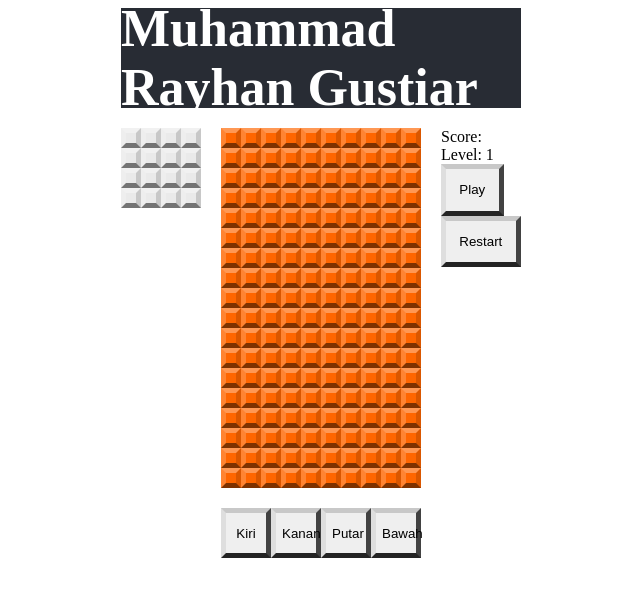
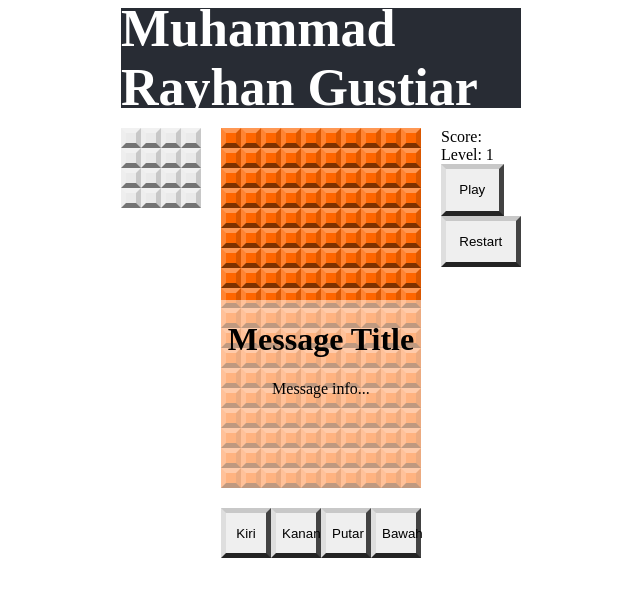
Before and after one commit to dedotikea/Tetris, a React (Vite) app: page / in a window 1280 px wide. Shown: the top 596 px of the page, without its empty margins (319-959 px from the left). Built offline with nearby package versions, Linux system fonts and the light colour scheme.

Commit message:
add message log

```diff
--- a/src/App.jsx
+++ b/src/App.jsx
@@ -2,6 +2,7 @@
 import './App.css'
 import Controls from './components/Controls'
 import GridBoard from './components/GridBoard'
+import MessagePopup from './components/MessagePopup'
 import NextBlock from './components/NextBlock'
 import ScoreBoard from './components/ScoreBoard'
 
@@ -16,6 +17,7 @@
       <NextBlock></NextBlock>
       <ScoreBoard></ScoreBoard>
       <Controls></Controls>
+      <MessagePopup></MessagePopup>
     </div>
   )
 }
--- /dev/null
+++ b/src/components/MessagePopup.jsx
@@ -0,0 +1,12 @@
+import React from 'react'
+
+const MessagePopup = (props) => {
+    return (
+        <div className='message-popup'>
+            <h1>Message Title</h1>
+            <p>Message info...</p>
+        </div>
+    )
+}
+
+export default MessagePopup
--- a/src/index.css
+++ b/src/index.css
@@ -161,3 +161,18 @@
   border-right-color: var(--button-color-r);
   border-bottom-color: var(--button-color-b);
 }
+
+.message-popup {
+  position: absolute;
+  left: 50%;
+  top: 50%;
+  transform: translate(-50%, -50%);
+  width: calc(var(--tile-size) * 10);
+  height: calc(var(--tile-size) * 10);
+  background-color: rgba(255, 255, 255, 0.5);
+  text-align: center;
+}
+
+.message-popup.hidden {
+  display: none;
+}
```
